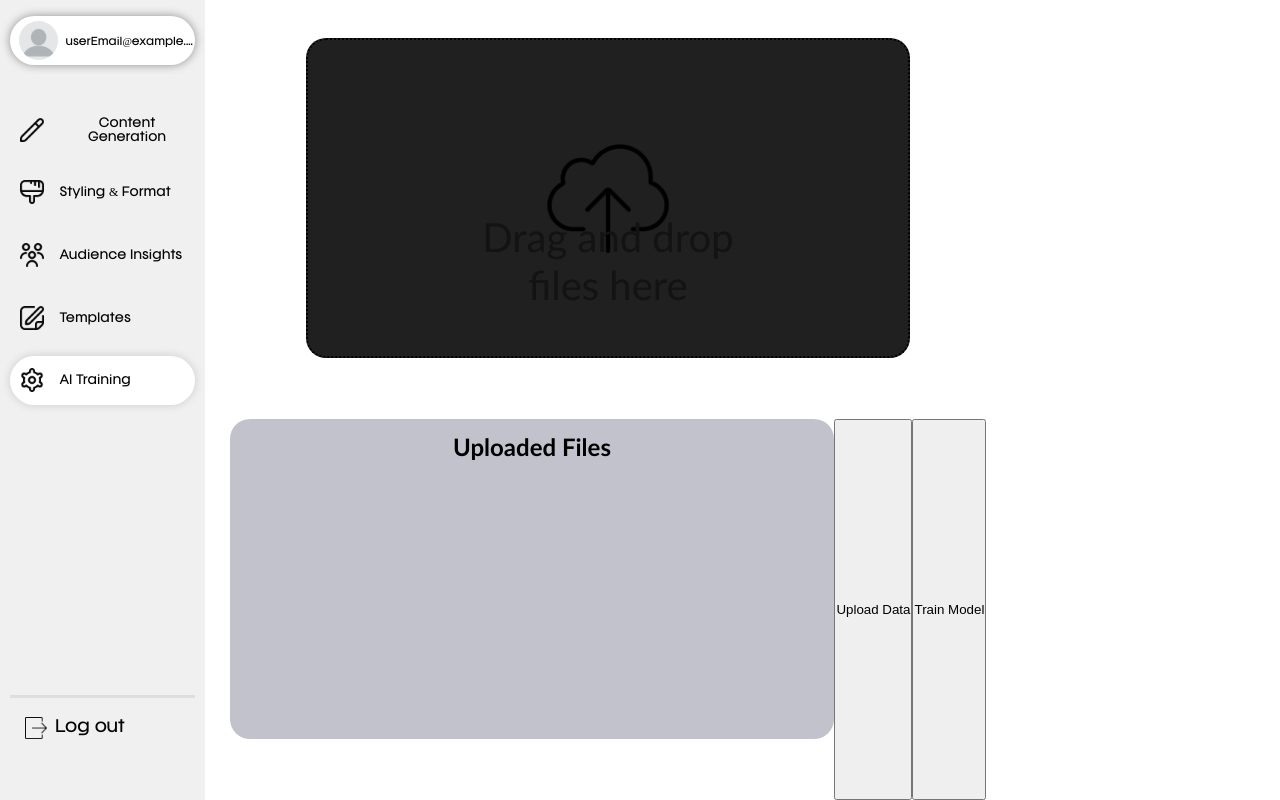
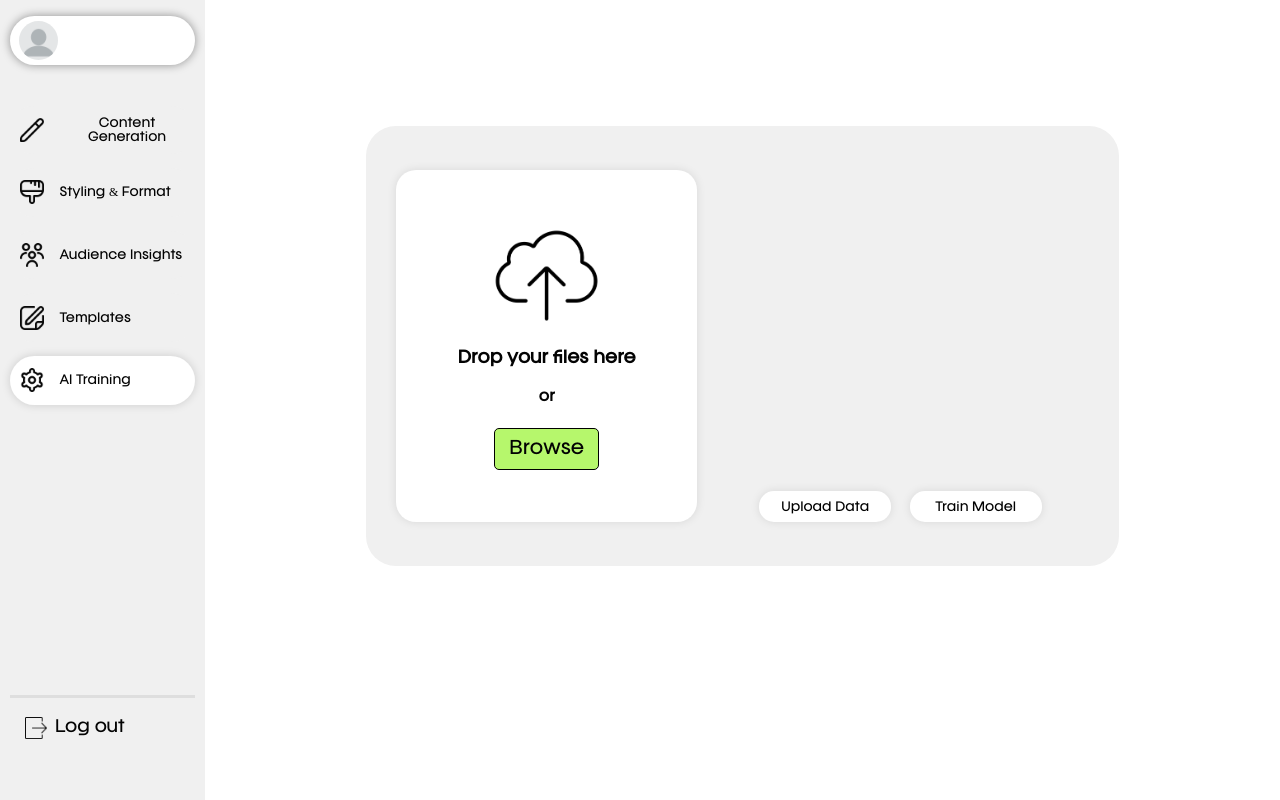
Before and after one commit to CS425Team46/Ghostwryrte.ai, a Flask app: page /ai-training in a window 1280 px wide. Run offline with Flask 3, Linux system fonts and the light colour scheme; some libraries are stand-ins or nearby versions.

Commit message:
Complete Overhaul of AI Training Page + Other things
I completely remade the AI Training page. Additionally, I also overhauled the functionality. Now when you upload files they don't get committed to the firebase database until the "Upload Data" button is pressed. Also, there is now an option to delete files before they are uploaded (just in case they were accidentally uploaded or the user changed their mind). Also some file cleanup + a display email fix.

```diff
--- a/FrontEnd/static/javascript.mjs
+++ b/FrontEnd/static/javascript.mjs
@@ -17,14 +17,18 @@ const app = initializeApp(firebaseConfig);
 const db = getFirestore(app);
 const auth = getAuth(app);
 
-const fileUploadWindow = document.querySelector('.fileUploadWindow');
-const uploadedDocsList = document.querySelector('.uploadedDocs');
+/* AI Training Page */
+const fileUploadWindow = document.querySelector('.innerUploadWrapper');
+const uploadedDocsList = document.querySelector('.uploadedFiles');
+/* Account Creation Page */
 const accPageCheck = document.getElementById('accPage');
 const LOButton = document.getElementById('LOButton');
+/* Content Generation Page */
 const genButtonID = document.getElementById('genButtonID');
 const historyContentWindow = document.querySelector('.historyContentWindow');
 const historyInstance = document.createElement('div');
 const contentWindow = document.querySelector('.contentGenWindow');
+
 var ACUserOption = 1; // 1 = Sign In & 2 = Sign Up
 
 auth.onAuthStateChanged((user) => {
@@ -35,8 +39,8 @@ auth.onAuthStateChanged((user) => {
         }
         if (contentWindow){
             callUpload();
+            loadHistoryButtons();
         }
-        loadHistoryButtons();
         setEmailOnPage();
     } else {
         console.log("No user signed in");
@@ -51,89 +55,7 @@ function setEmailOnPage() {
 
 }
 
-if (fileUploadWindow) {
-    fileUploadWindow.addEventListener('dragover', (event) => {
-        event.preventDefault();
-        fileUploadWindow.classList.add('dragover');
-    });
-
-    fileUploadWindow.addEventListener('dragleave', () => {
-        fileUploadWindow.classList.remove('dragover');
-    });
-
-    fileUploadWindow.addEventListener('drop', (event) => {
-        event.preventDefault();
-        fileUploadWindow.classList.remove('dragover');
-
-        const files = event.dataTransfer.files;
-        fileProcessing(files);
-    });
-
-    fileUploadWindow.addEventListener('click', () => {
-        const fileInput = document.createElement('input');
-        fileInput.type = 'file';
-        fileInput.accept = '.txt';
-        fileInput.multiple = true;
-
-        fileInput.click();
-
-        fileInput.addEventListener('change', (event) => {
-            const files = event.target.files;
-            fileProcessing(files);
-        });
-    });
-
-}
-
-if(accPageCheck){
-
-    const signInButton = document.getElementById('signInBtn');
-    const signUpButton = document.getElementById('signUpBtn');
-    const ACSubmit = document.getElementById('ACSubmit');
-
-    document.getElementById('userSubmitForm').addEventListener('submit', function(event) {
-        event.preventDefault();
-        const email = document.getElementById('userEmail').value;
-        const password = document.getElementById('userPassword').value;
-        if (ACUserOption == 1){
-            handleSignIn(email, password);
-        } else {
-            handleSignUp(email, password);
-        }
-
-    }, false);
-
-    signInButton.addEventListener('click', function() {
-
-        signInButton.style.color = 'var(--textColor)';
-        signInButton.style.borderBottom = '5px solid var(--textColor)';
-        signUpButton.style.color = 'var(--deselectedColor)';
-        signUpButton.style.borderBottom = '5px solid var(--deselectedColor)';
-        ACUserOption = 1;
-
-    });
-
-    signUpButton.addEventListener('click', function() {
-
-        signUpButton.style.color = 'var(--textColor)';
-        signUpButton.style.borderBottom = '5px solid var(--textColor)';
-        signInButton.style.color = 'var(--deselectedColor)';
-        signInButton.style.borderBottom = '5px solid var(--deselectedColor)';
-        ACUserOption = 0;
-
-    });
-}
-
-if(LOButton){
-    LOButton.addEventListener('click', function() {
-        signOut(auth).then(() => {
-            console.log('User signed out.');
-            window.location.href = '/'
-        }).catch((error) => {
-            console.error('Signout Error', error.code, error.message);
-        });
-    }, false);
-}
+/* Content Generation Page */
 
 function callUpload() {
     if(contentWindow){
@@ -192,6 +114,41 @@ function createHistoryButton(title, content) {
     historyContentWindow.appendChild(historyButton);
 }
 
+/* AI Training Page */
+
+if (fileUploadWindow) {
+    fileUploadWindow.addEventListener('dragover', (event) => {
+        event.preventDefault();
+        fileUploadWindow.classList.add('dragover');
+    });
+
+    fileUploadWindow.addEventListener('dragleave', () => {
+        fileUploadWindow.classList.remove('dragover');
+    });
+
+    fileUploadWindow.addEventListener('drop', (event) => {
+        event.preventDefault();
+        fileUploadWindow.classList.remove('dragover');
+
+        const files = event.dataTransfer.files;
+        fileProcessing(files);
+    });
+
+    fileUploadWindow.addEventListener('click', () => {
+        const fileInput = document.createElement('input');
+        fileInput.type = 'file';
+        fileInput.accept = '.txt';
+        fileInput.multiple = true;
+
+        fileInput.click();
+
+        fileInput.addEventListener('change', (event) => {
+            const files = event.target.files;
+            fileProcessing(files);
+        });
+    });
+
+}
 
 function fileProcessing(files) {
     for (const file of files) {
@@ -208,8 +165,9 @@ function readAndUploadFile(file) {
 
     reader.onload = function (e) {
         const fileContent = e.target.result;
-
-        const title = extractTitle(fileContent);
+        let title = file.name;
+        const dotIndex = title.lastIndexOf('.');
+        title = title.substring(0, dotIndex) + title.substring(dotIndex).toLowerCase();
         fileUpload(title, fileContent);
     };
 
@@ -222,12 +180,58 @@ function extractTitle(fileContent) {
 }
 
 function fileUpload(title, fileContent) {
-    const listItem = document.createElement('li');
-    listItem.textContent = title;
-    uploadedDocsList.appendChild(listItem);
+    const uploadedFileInstance = document.createElement('div');
+    uploadedFileInstance.classList.add('uploadedFileInstance');
 
-    uploadToFirebase(title, fileContent);
+    const img = document.createElement('img');
+    img.setAttribute('src', "./static/images/textFile.png");
+    img.classList.add('fileInstanceImgTxt');
+    uploadedFileInstance.appendChild(img);
+
+    const fileNameSpan = document.createElement('span');
+    fileNameSpan.textContent = title;
+    fileNameSpan.classList.add('fileName');
+    uploadedFileInstance.appendChild(fileNameSpan);
+
+    const deleteButton = document.createElement('button');
+    deleteButton.classList.add('deleteFileButton');
+    deleteButton.addEventListener('click', function() {
+        uploadedDocsList.removeChild(uploadedFileInstance);
+    });
+
+    const deleteImg = document.createElement('img');
+    deleteImg.setAttribute('src', "./static/images/redx.png");
+    deleteImg.classList.add('fileInstanceImgX');
+    deleteButton.appendChild(deleteImg);
+
+    uploadedFileInstance.appendChild(deleteButton);
+
+    uploadedDocsList.appendChild(uploadedFileInstance);
+
+    uploadedFileInstance.setAttribute('fileContent', fileContent);
+
+    /* uploadToFirebase(title, fileContent); */
 }
+
+function uploadAllFilesToFirebase() {
+
+    const uploadedFileInstances = document.querySelectorAll('.uploadedFileInstance');
+    uploadedFileInstances.forEach(fileInstance => {
+
+        const title = fileInstance.querySelector('.fileName').textContent;
+        const fileContent = fileInstance.getAttribute('fileContent');
+
+        uploadToFirebase(title, fileContent)
+            .then(() => {
+                fileInstance.remove();
+            })
+            .catch(error => {
+                console.error('Error uploading file:', error);
+            });
+    });
+
+}
+
 
 async function uploadToFirebase(title, fileContent) {
 
@@ -245,46 +249,19 @@ async function uploadToFirebase(title, fileContent) {
     }
 }
 
-
-
-function handleSignUp() {
-    const email = document.getElementById('userEmail').value;
-    const password = document.getElementById('userPassword').value;
-    createUserWithEmailAndPassword(auth, email, password)
-        .then(userCredential => {
-            console.log('Signup successful', userCredential.user);
-        })
-        .catch(error => {
-            console.error('Signup failed', error.code, error.message);
-        });
-}
-
-function handleSignIn() {
-
-    const email = document.getElementById('userEmail').value;
-    const password = document.getElementById('userPassword').value;
-    signInWithEmailAndPassword(auth, email, password)
-        .then(userCredential => {
-            console.log('Signin successful', userCredential.user);
-            window.location.href = '/content-generation';
-        })
-        .catch(error => {
-            console.error('Signin failed', error.code, error.message);
-        });
-}
-
 const uploadDataButton = document.getElementById('UploadData');
 if (uploadDataButton) {
     uploadDataButton.addEventListener('click', () => {
-        const user = auth.currentUser; // Ensure you get the current user here
-        if (user) { // Check if user exists
+        const user = auth.currentUser;
+        if (user) {
+            uploadAllFilesToFirebase();
             console.log("Upload Data button clicked");
             fetch('/run-data-conversion', {
                 method: 'POST',
                 headers: {
                     'Content-Type': 'application/json',
                 },
-                body: JSON.stringify({ user_id: user.uid })  // Now 'user' should be defined
+                body: JSON.stringify({ user_id: user.uid })
             })
             .then(response => response.json())
             .then(data => {
@@ -294,6 +271,8 @@ if (uploadDataButton) {
             .catch(error => {
                 console.error('Error starting data conversion:', error);
             });
+
+
         } else {
             console.log("No user signed in");
             alert("Please sign in to upload data");
@@ -329,3 +308,83 @@ if (trainModelButton) {
         }
     });
 }
+
+
+/* Account Creation Page */
+
+if(accPageCheck){
+
+    const signInButton = document.getElementById('signInBtn');
+    const signUpButton = document.getElementById('signUpBtn');
+    const ACSubmit = document.getElementById('ACSubmit');
+
+    document.getElementById('userSubmitForm').addEventListener('submit', function(event) {
+        event.preventDefault();
+        const email = document.getElementById('userEmail').value;
+        const password = document.getElementById('userPassword').value;
+        if (ACUserOption == 1){
+            handleSignIn(email, password);
+        } else {
+            handleSignUp(email, password);
+        }
+
+    }, false);
+
+    signInButton.addEventListener('click', function() {
+
+        signInButton.style.color = 'var(--textColor)';
+        signInButton.style.borderBottom = '5px solid var(--textColor)';
+        signUpButton.style.color = 'var(--deselectedColor)';
+        signUpButton.style.borderBottom = '5px solid var(--deselectedColor)';
+        ACUserOption = 1;
+
+    });
+
+    signUpButton.addEventListener('click', function() {
+
+        signUpButton.style.color = 'var(--textColor)';
+        signUpButton.style.borderBottom = '5px solid var(--textColor)';
+        signInButton.style.color = 'var(--deselectedColor)';
+        signInButton.style.borderBottom = '5px solid var(--deselectedColor)';
+        ACUserOption = 0;
+
+    });
+}
+
+if(LOButton){
+    LOButton.addEventListener('click', function() {
+        signOut(auth).then(() => {
+            console.log('User signed out.');
+            window.location.href = '/'
+        }).catch((error) => {
+            console.error('Signout Error', error.code, error.message);
+        });
+    }, false);
+}
+
+
+function handleSignUp() {
+    const email = document.getElementById('userEmail').value;
+    const password = document.getElementById('userPassword').value;
+    createUserWithEmailAndPassword(auth, email, password)
+        .then(userCredential => {
+            console.log('Signup successful', userCredential.user);
+        })
+        .catch(error => {
+            console.error('Signup failed', error.code, error.message);
+        });
+}
+
+function handleSignIn() {
+
+    const email = document.getElementById('userEmail').value;
+    const password = document.getElementById('userPassword').value;
+    signInWithEmailAndPassword(auth, email, password)
+        .then(userCredential => {
+            console.log('Signin successful', userCredential.user);
+            window.location.href = '/content-generation';
+        })
+        .catch(error => {
+            console.error('Signin failed', error.code, error.message);
+        });
+}
--- a/FrontEnd/static/style.css
+++ b/FrontEnd/static/style.css
@@ -441,77 +441,208 @@ pre {
 
 /* Includes Content related to AITraining Page */
 
-.fileUploadWindow {
-  margin-top: 3vw;
-  width: 75%;
-  height: 40%;
-  border-style: dotted;
-  background-color: var(--accentTwo);
-  border-radius: 20px;
-  overflow: hidden;
-  position: relative;
-  display: inline-grid;
-}
+.aiTrainingWrapper {
 
-.fileUploadWindow img {
-  max-width: 40%;
-  max-height: 40%;
-  display: block;
-  margin: auto;
-}
-
-.uploadText {
-
-  position: absolute;
-  bottom: 15%;
-  left: 50%;
-  transform: translateX(-50%);
-  color: #131313;
-  font-size: 40px;
-  font-family: Calibri;
+  display: flex;
+  justify-content: center;
+  align-items: center;
+  height: 100%;
+  width: 100%;
 
 }
 
-.uploadedDocWindow {
+.fileUploadWrapper {
 
-  width: 75%;
-  height: 40%;
-  border-radius: 20px;
-  background-color: #C2C2CC;
-  position: relative;
-  overflow: hidden;
+  display: flex;
+  justify-content: center;
+  align-items: center;
+  height: 55%;
+  width: 70%;
+  background: var(--secondaryColor);
+  border-radius: 30px;
+  margin-bottom: 10%;
+  gap: 2%;
+
+}
+
+.innerUploadWrapper{
+
   display: flex;
   flex-direction: column;
+  justify-content: center;
+  align-items: center;
+  gap: 6%;
+  height: 80%;
+  width: 40%;
+  background: var(--mainColor);
+  border-radius: 20px;
+  box-shadow: 0 0 10px rgba(0, 0, 0, 0.1);
+
 }
 
-.uploadedText {
+.innerUploadWrapper:hover{
 
-  padding-top: 1vw;
-  text-align: center;
-  font-size: 150%;
-  font-weight: bold;
-  font-family: Calibri;
+  border: 1px solid black;
+
 }
 
-.uploadedDocs {
+.uploadImg{
 
-  margin: 0;
-  padding-left: 2vw;
-  font-size: 150%;
-  font-family: Calibri;
+  max-height: 30%;
+  width: auto;
+
 }
 
-.innerWindow {
+.instructionText{
 
-  flex-wrap: wrap;
+  font-size: 2vh;
+  font-family: FranieRegular;
+  color: var(--textColor);
+
+}
+
+.instructionText.Two{
+
+  font-size: 1.7vh;
+  font-family: FranieRegular;
+  color: var(--textColor);
+}
+
+
+.browse{
+
   display: flex;
   justify-content: center;
-  position: relative;
-  bottom: 0;
-  background-color: none;
+  align-items: center;
+  width: 35%;
+  height: 12%;
+  border-radius: 5px;
+  font-family: FranieRegular;
+  font-size: 2.2vh;
+  border: 1px solid black;
+  background: var(--mainAccentColor);
+  color: var(--textColor);
+
+}
+
+.uploadedFilesAndButtons{
+
+  display: flex;
+  flex-direction: column;
+  height: 80%;
+  width: 50%;
+
+}
+
+.uploadedFiles {
+
+  display: flex;
+  flex-direction: column;
+  gap: 5%;
+  height: 85%;
+  width: 100%;
+  overflow-y: auto;
+
+}
+
+.uploadedFileInstance {
+
+  display: flex;
+  justify-content: flex-start;
+  align-items: center;
+  padding-left: 3%;
+  gap: 3%;
+  width: 100%;
+  min-height: 15%;
+  max-height: 15%;
+  background: var(--mainColor);
+  border-radius: 20px;
+  box-shadow: 0 0 10px rgba(0, 0, 0, 0.1);
+
+}
+
+.fileInstanceImgTxt {
+
+  max-height: 75%;
+  width: auto;
+
+}
+
+.fileInstanceImgX {
+
+  max-height: 100%;
+  max-width: 50%;
+  width: auto;
+
+}
+
+.fileName{
+
+  display: flex;
   width: 75%;
-  height: 100%;
+  font-family: FranieRegular;
+  padding-top: 1%;
+  font-size: 1.6vh;
+  pointer-events: none;
+
 }
+
+.deleteFileButton{
+
+  max-height: 100%;
+  max-width: 15%;
+  border: none;
+  outline: none;
+  background: none;
+
+
+}
+
+.uploadAndTrainButtons{
+
+  display: flex;
+  justify-content: center;
+  align-items: flex-end;
+  gap: 5%;
+  height: 15%;
+  width: 100%;
+
+}
+
+#UploadData{
+
+  display: flex;
+  justify-content: center;
+  align-items: center;
+  height: 60%;
+  width: 35%;
+  padding-top: .5%;
+  font-family: FranieRegular;
+  font-size: 1.5vh;
+  border: none;
+  border-radius: 15px;
+  background: var(--mainColor);
+  box-shadow: 0 0 10px rgba(0, 0, 0, 0.1);
+
+}
+
+#TrainModel{
+
+  display: flex;
+  justify-content: center;
+  align-items: center;
+  height: 60%;
+  width: 35%;
+  padding-top: .5%;
+  font-family: FranieRegular;
+  font-size: 1.5vh;
+  border: none;
+  border-radius: 15px;
+  background: var(--mainColor);
+  box-shadow: 0 0 10px rgba(0, 0, 0, 0.1);
+
+}
+
 
 /* Account Creation Page */
 
--- a/FrontEnd/templates/AITraining.html
+++ b/FrontEnd/templates/AITraining.html
@@ -23,14 +23,13 @@
         <div class="navigationWrapper">
             <div class="userInformationWrapper">
                 <div class="profilePicture"><img style="vertical-align:middle" src="{{ url_for('static', filename='images/emptyProfile.png') }}" class="profileImg"></div>
-                <div class="userEmail">userEmail@example.com</div>
+                <div class="userEmail" id="emailContainer"></div>
             </div>
             <button class="navigationButton"><img style="vertical-align:middle" src="{{ url_for('static', filename='images/ContentGeneration.png') }}" class="barImg"><a href="{{ url_for('content_generation') }}"> Content Generation</a></button>
             <button class="navigationButton"><img style="vertical-align:middle" src="{{ url_for('static', filename='images/StyleAndFormatting.png') }}" class="barImg"><a href="{{ url_for('styling_and_format') }}"> Styling & Format</a></button>
             <button class="navigationButton"><img style="vertical-align:middle" src="{{ url_for('static', filename='images/AudienceInsights.png') }}" class="barImg"><a href="#"> Audience Insights</a></button>
             <button class="navigationButton"><img style="vertical-align:middle" src="{{ url_for('static', filename='images/Templates.png') }}" class="barImg"><a href="#"> Templates</a></button>
             <button class="navigationButton" style="background: var(--mainColor); box-shadow: 0 0 10px rgba(0, 0, 0, 0.15);"><img style="vertical-align:middle" src="{{ url_for('static', filename='images/AITraining.png') }}" class="barImg"><a href="{{ url_for('ai_training') }}"> AI Training</a></button>
-
         </div>
         <div class="logOutWrapper">
             <button type="button" id="LOButton" class="logOut"><img style="vertical-align:middle" src="{{ url_for('static', filename='images/doorIcon.png') }}" class="logOutImg">Log out</button>
@@ -40,19 +39,23 @@
     <div class="mainContentWrapper">
 
 		<div class="mainContentWindow">
-			<div class="innerWindow">
-				<button class="fileUploadWindow">
-			        <img style="vertical-align: middle" src="{{ url_for('static', filename='images/CloudImg.jpg') }}" class="barImg">
-			        <p class="uploadText">Drag and drop files here</p>
-			    </button>
-			    <div class="uploadedDocWindow">
-			    	<div class="uploadedText">Uploaded Files</div>
-			    	<ul class="uploadedDocs">
-			    	</ul>
-		    </div>
-            <!-- THIS NEEDS TO BE MADE PRETTY -->
-            <button id="UploadData">Upload Data</button>
-            <button id="TrainModel">Train Model</button>
+            <div class="aiTrainingWrapper">
+                <div class="fileUploadWrapper">
+                    <div class="innerUploadWrapper">
+                        <img style="vertical-align: middle" src="{{ url_for('static', filename='images/CloudImg.jpg') }}" class="uploadImg">
+                        <h1 class="instructionText">Drop your files here</h1>
+                        <h1 class="instructionText Two">or</h1>
+                        <div class="browse">Browse</div>
+                    </div>
+                    <div class="uploadedFilesAndButtons">
+                        <div class="uploadedFiles"></div>
+                        <div class="uploadAndTrainButtons">
+                            <button id="UploadData">Upload Data</button>
+                            <button id="TrainModel">Train Model</button>
+                        </div>
+                    </div>
+                </div>
+            </div>
 		</div>
 		</div>
 	</div>
@@ -60,3 +63,11 @@
 </body>
 
 </html>
+
+
+<!-- Example Instance
+    <div class="uploadedFileInstance">
+    <img style="vertical-align:middle" src="{{ url_for('static', filename='images/textFile.png') }}" class="fileInstanceImgTxt">
+    <span class="fileName">Example.txt</span>
+    <button class="deleteFileButton"><img style="vertical-align:middle" src="{{ url_for('static', filename='images/redx.png') }}" class="fileInstanceImgX"></button>
+</div> -->
--- a/FrontEnd/templates/StylingAndFormat.html
+++ b/FrontEnd/templates/StylingAndFormat.html
@@ -23,7 +23,7 @@
         <div class="navigationWrapper">
             <div class="userInformationWrapper">
                 <div class="profilePicture"><img style="vertical-align:middle" src="{{ url_for('static', filename='images/emptyProfile.png') }}" class="profileImg"></div>
-                <div class="userEmail">userEmail@example.com</div>
+                <div class="userEmail" id="emailContainer"></div>
             </div>
             <button class="navigationButton"><img style="vertical-align:middle" src="{{ url_for('static', filename='images/ContentGeneration.png') }}" class="barImg"><a href="{{ url_for('content_generation') }}"> Content Generation</a></button>
             <button class="navigationButton" style="background: var(--mainColor); box-shadow: 0 0 10px rgba(0, 0, 0, 0.15);"><img style="vertical-align:middle" src="{{ url_for('static', filename='images/StyleAndFormatting.png') }}" class="barImg"><a href="{{ url_for('styling_and_format') }}"> Styling & Format</a></button>
```
Also changed, not shown: FrontEnd/static/images/redx.png (added), FrontEnd/static/images/textFile.png (added).
